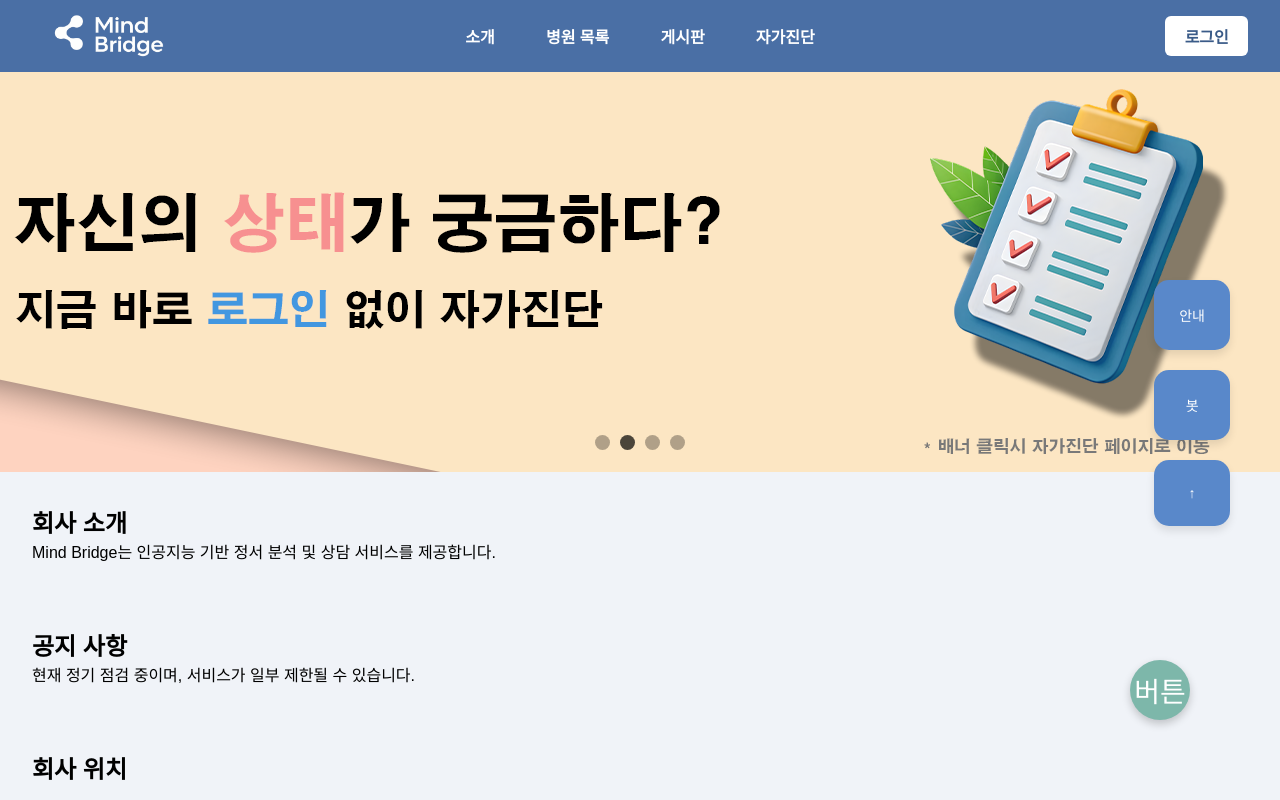
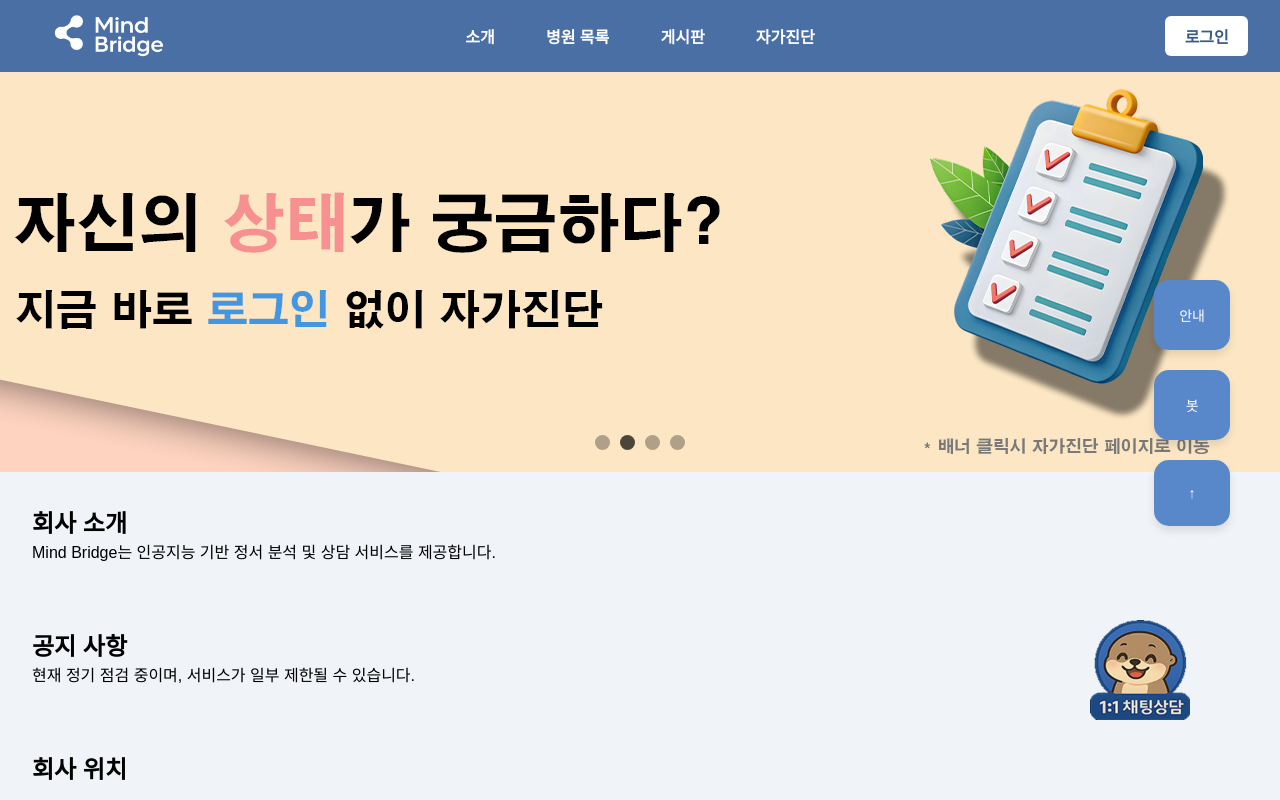
Before and after one commit to nn98/Mind_bridge, a React (Create React App) app: page / in a window 1280 px wide. Built offline with nearby package versions, Linux system fonts and the light colour scheme; grey boxes are pictures that could not be loaded.

Commit message:
채팅상담 이미지추가 및 채팅창 닫기 버튼 수정

```diff
--- a/src/components/ChatModal.js
+++ b/src/components/ChatModal.js
@@ -46,13 +46,27 @@ const ChatModal = ({ isOpen, setIsOpen, tab, setTab, selectedChat, setSelectedCh
     }
   };
 
-  if (!isOpen) return <div className="floating-button" onClick={() => setIsOpen(true)}>버튼</div>;
+  if (!isOpen)
+    return (
+      <div
+        className="floating-button"
+        onClick={() => setIsOpen(true)}
+      >
+        <img
+          src="/채팅상담.png"
+          alt="채팅 아이콘"
+          style={{
+            width: '100px',
+            height: '100px'
+          }}
+        />
+      </div>
+    );
 
   return (
+    <div className="modal-wrapper">
+      <button onClick={() => setIsOpen(false)} className="close-btn">✖</button>
       <div className="modal-container">
-      <div className="modal-header">
-        <button onClick={() => setIsOpen(false)} className="close-btn">✖</button>
-      </div>
         <div className="modal-tabs">
           <button onClick={() => setTab('chat')} className={tab === 'chat' ? 'active' : ''}>AI 상담</button>
           <button onClick={() => setTab('summary')} className={tab === 'summary' ? 'active' : ''}>요약</button>
@@ -60,6 +74,7 @@ const ChatModal = ({ isOpen, setIsOpen, tab, setTab, selectedChat, setSelectedCh
         </div>
         <div className="modal-body">{renderContent()}</div>
       </div>
+    </div>
   );
 };
 
--- a/src/css/FloatingChatButton.css
+++ b/src/css/FloatingChatButton.css
@@ -2,27 +2,25 @@
     position: fixed;
     bottom: 80px;
     right: 90px;
-    background: #7db7aa;
-    color: white;
-    width: 60px;
-    height: 60px;
-    border-radius: 50%;
     font-size: 28px;
     display: flex;
     align-items: center;
     justify-content: center;
     cursor: pointer;
-    box-shadow: 0 4px 8px rgba(0, 0, 0, 0.2);
-    z-index: 1000;
+    background-color: transparent;
+}
+
+.floating-button:hover {
+    background-color: transparent;
 }
 
 
 .modal-container {
     position: fixed;
-    bottom: 150px;
+    bottom: 180px;
     right: 150px;
     width: 380px;
-    height: 700px;
+    height: 630px;
     background: white;
     border-radius: 16px;
     box-shadow: 0 8px 20px rgba(0, 0, 0, 0.25);
@@ -30,19 +28,23 @@
     flex-direction: column;
     overflow: hidden;
     z-index: 1000;
-
 }
 
-.modal-header {
-    padding: 10px;
-    text-align: right;
-}
+
 
 .close-btn {
-    background: none;
-    border: none;
-    font-size: 20px;
+    position: absolute;
+    top: 790px;
+    right: 100px;
+    background: white;
+    border: 2px solid #acacac;
+    border-radius: 18px;
+    font-size: 30px;
+    width: 70px;
+    height: 70px;
     cursor: pointer;
+    z-index: 1000;
+    box-shadow: 10px 8px 6px rgba(0, 0, 0, 0.2);
 }
 
 .modal-tabs {
```
Also changed, not shown: public/채팅상담.png (added). Lines whose indentation alone changed are shown as unchanged.
